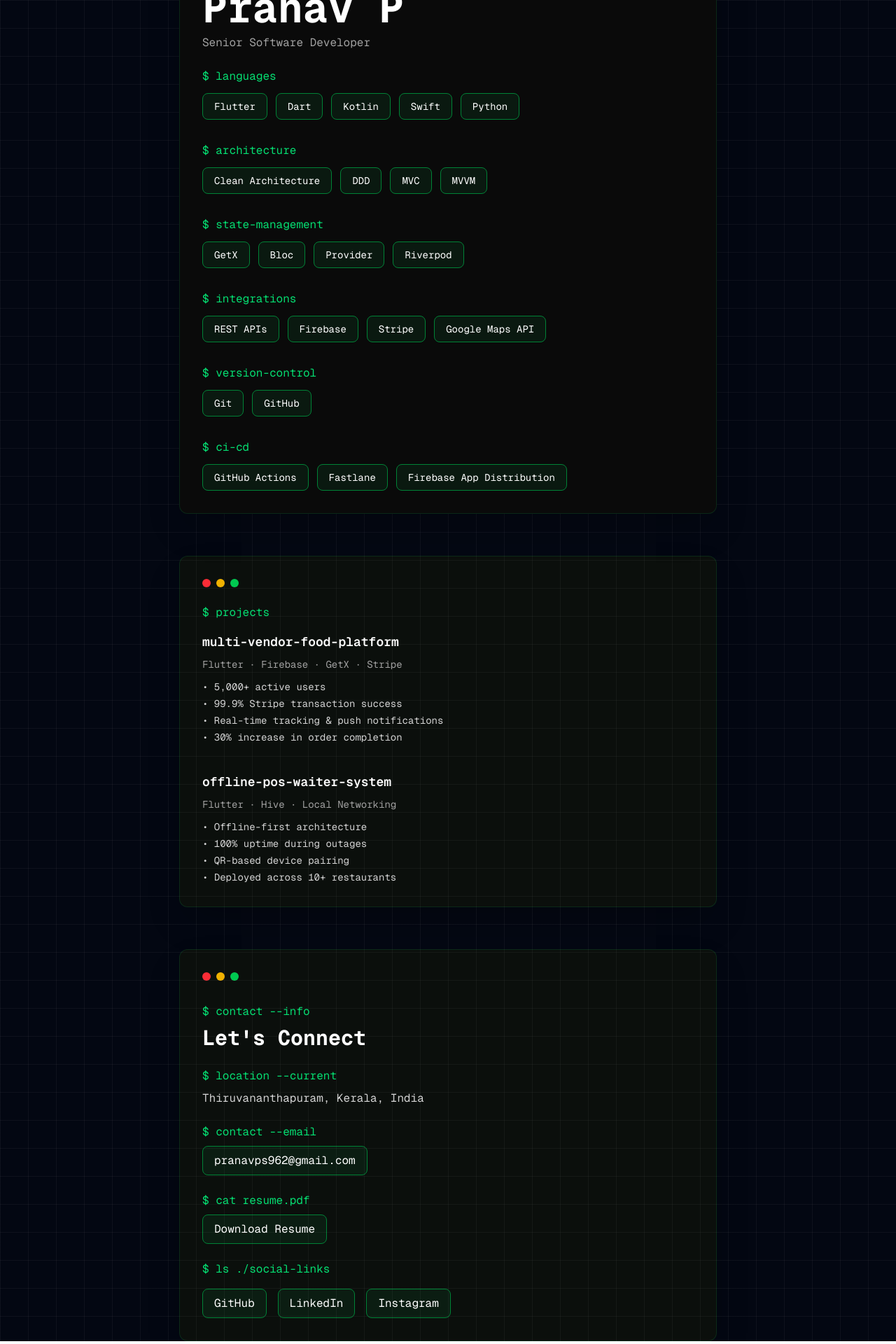
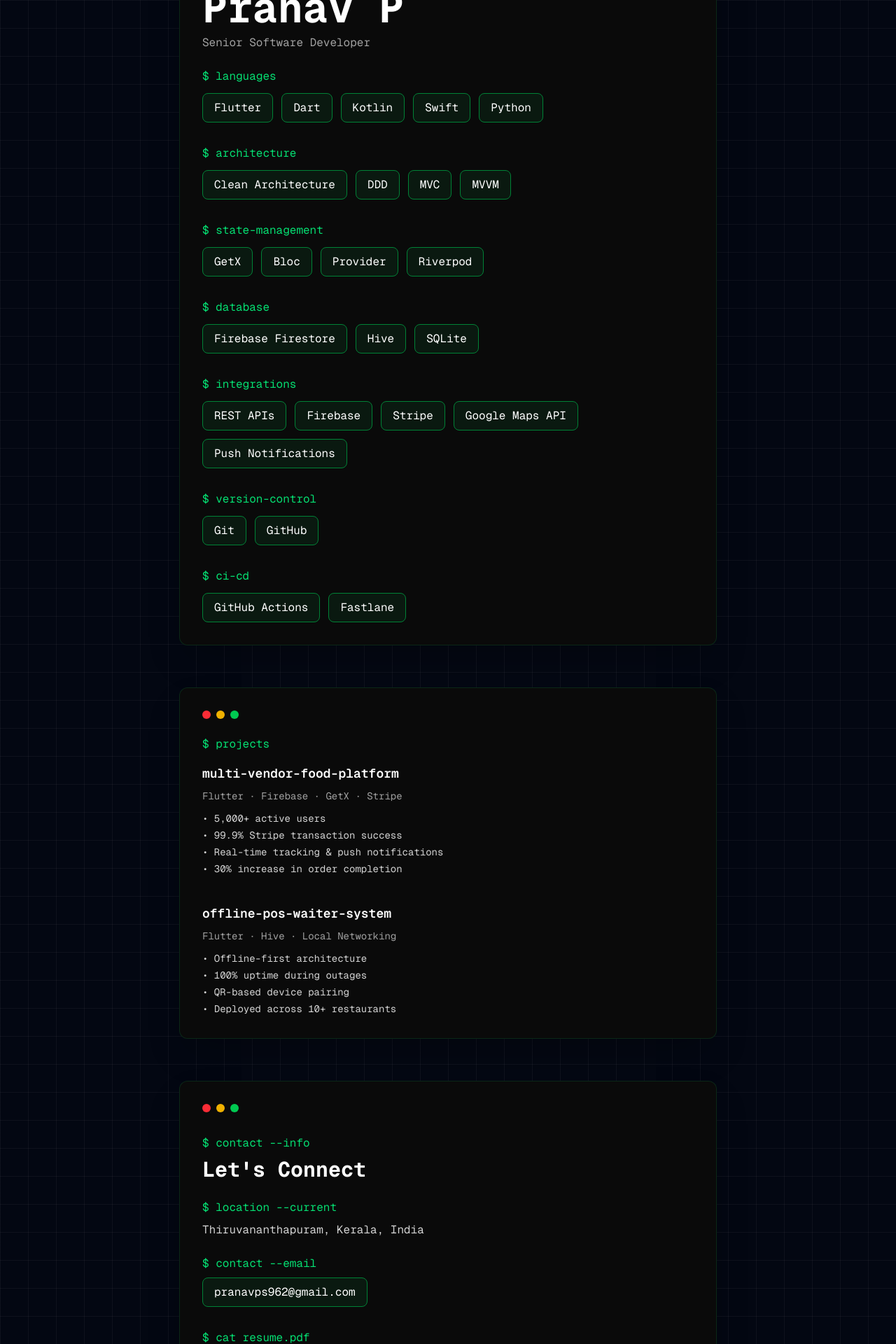
Before and after one commit to hashcode404/hashcode404.github.io, a Next.js app: page / in a window 1280 px wide. Shown: the part 120-2040 px from the top of the page at 70% size. Built offline with nearby package versions, Linux system fonts and the light colour scheme.

Commit message:
feat: enhance skill tag hover effects, introduce a database section, and refine card styling and animations.

```diff
--- a/app/page.tsx
+++ b/app/page.tsx
@@ -42,8 +42,10 @@
             {["Flutter", "Dart", "Kotlin", "Swift", "Python"].map((item) => (
               <span
                 key={item}
-                className="px-4 py-2 text-sm border border-green-700 text-white rounded-lg bg-green-900/20 hover:bg-green-900/40 transition"
-              >
+                className="px-4 py-2 border border-green-700 bg-green-900/20 rounded-lg
+               hover:bg-green-900/50 hover:shadow-lg hover:shadow-green-700/30
+               hover:-translate-y-1 hover:scale-105
+               transition-all duration-300 ease-in-out"              >
                 {item}
               </span>
             ))}
@@ -57,8 +59,10 @@
             {["Clean Architecture", "DDD", "MVC", "MVVM"].map((item) => (
               <span
                 key={item}
-                className="px-4 py-2 text-sm border border-green-700 text-white rounded-lg bg-green-900/20 hover:bg-green-900/40 transition"
-              >
+                className="px-4 py-2 border border-green-700 bg-green-900/20 rounded-lg
+               hover:bg-green-900/50 hover:shadow-lg hover:shadow-green-700/30
+               hover:-translate-y-1 hover:scale-105
+               transition-all duration-300 ease-in-out"              >
                 {item}
               </span>
             ))}
@@ -72,8 +76,26 @@
             {["GetX", "Bloc", "Provider", "Riverpod"].map((item) => (
               <span
                 key={item}
-                className="px-4 py-2 text-sm border border-green-700 text-white rounded-lg bg-green-900/20 hover:bg-green-900/40 transition"
-              >
+                className="px-4 py-2 border border-green-700 bg-green-900/20 rounded-lg
+               hover:bg-green-900/50 hover:shadow-lg hover:shadow-green-700/30
+               hover:-translate-y-1 hover:scale-105
+               transition-all duration-300 ease-in-out"              >
+                {item}
+              </span>
+            ))}
+          </div>
+        </div>
+        {/* DATABASE */}
+        <div className="mt-8">
+          <p className="text-green-400 mb-3">$ database</p>
+          <div className="flex flex-wrap gap-3">
+            {["Firebase Firestore", "Hive", "SQLite"].map((item) => (
+              <span
+                key={item}
+                className="px-4 py-2 border border-green-700 bg-green-900/20 rounded-lg
+               hover:bg-green-900/50 hover:shadow-lg hover:shadow-green-700/30
+               hover:-translate-y-1 hover:scale-105
+               transition-all duration-300 ease-in-out"              >
                 {item}
               </span>
             ))}
@@ -84,11 +106,13 @@
         <div className="mt-8">
           <p className="text-green-400 mb-3">$ integrations</p>
           <div className="flex flex-wrap gap-3">
-            {["REST APIs", "Firebase", "Stripe", "Google Maps API"].map((item) => (
+            {["REST APIs", "Firebase", "Stripe", "Google Maps API", "Push Notifications"].map((item) => (
               <span
                 key={item}
-                className="px-4 py-2 text-sm border border-green-700 text-white rounded-lg bg-green-900/20 hover:bg-green-900/40 transition"
-              >
+                className="px-4 py-2 border border-green-700 bg-green-900/20 rounded-lg
+               hover:bg-green-900/50 hover:shadow-lg hover:shadow-green-700/30
+               hover:-translate-y-1 hover:scale-105
+               transition-all duration-300 ease-in-out"              >
                 {item}
               </span>
             ))}
@@ -102,7 +126,10 @@
             {["Git", "GitHub"].map((item) => (
               <span
                 key={item}
-                className="px-4 py-2 text-sm border border-green-700 text-white rounded-lg bg-green-900/20 hover:bg-green-900/40 transition"
+                className="px-4 py-2 border border-green-700 bg-green-900/20 rounded-lg
+               hover:bg-green-900/50 hover:shadow-lg hover:shadow-green-700/30
+               hover:-translate-y-1 hover:scale-105
+               transition-all duration-300 ease-in-out"
               >
                 {item}
               </span>
@@ -114,11 +141,13 @@
         <div className="mt-8">
           <p className="text-green-400 mb-3">$ ci-cd</p>
           <div className="flex flex-wrap gap-3">
-            {["GitHub Actions", "Fastlane", "Firebase App Distribution"].map((item) => (
+            {["GitHub Actions", "Fastlane"].map((item) => (
               <span
                 key={item}
-                className="px-4 py-2 text-sm border border-green-700 text-white rounded-lg bg-green-900/20 hover:bg-green-900/40 transition"
-              >
+                className="px-4 py-2 border border-green-700 bg-green-900/20 rounded-lg
+               hover:bg-green-900/50 hover:shadow-lg hover:shadow-green-700/30
+               hover:-translate-y-1 hover:scale-105
+               transition-all duration-300 ease-in-out"              >
                 {item}
               </span>
             ))}
@@ -130,10 +159,9 @@
       {/* PROJECTS CARD */}
       <motion.div
         initial={{ opacity: 0, y: 40 }}
-        whileInView={{ opacity: 1, y: 0 }}
-        viewport={{ once: true }}
+        animate={{ opacity: 1, y: 0 }}
         transition={{ duration: 0.8 }}
-        className="bg-[#0b0f0c] border border-green-900/40 rounded-xl shadow-2xl w-[90%] max-w-3xl p-8 font-mono"
+        className="relative z-10 bg-neutral-950  border border-green-900/40 rounded-xl shadow-2xl w-[90%] max-w-3xl p-8 font-mono"
       >
         {/* Terminal Header */}
         <div className="flex items-center gap-2 mb-6">
@@ -185,7 +213,7 @@
         whileInView={{ opacity: 1, y: 0 }}
         viewport={{ once: true }}
         transition={{ duration: 0.8 }}
-        className="bg-[#0b0f0c] border border-green-900/40 rounded-xl shadow-2xl w-[90%] max-w-3xl p-8 font-mono"
+        className="relative z-10 bg-neutral-950  border border-green-900/40 rounded-xl shadow-2xl w-[90%] max-w-3xl p-8 font-mono"
       >
         {/* Terminal Header */}
         <div className="flex items-center gap-2 mb-6">
@@ -207,27 +235,36 @@
         <p className="text-green-400 mb-2">$ contact --email</p>
         <a
           href="mailto:pranavps962@gmail.com"
-          className="inline-block px-4 py-2 bg-green-900/20 border border-green-700 text-white rounded-lg hover:bg-green-900/40 transition mb-6"
-        >
+          className="inline-block px-4 py-2 border border-green-700 bg-green-900/20 rounded-lg
+             hover:bg-green-900/50 hover:shadow-lg hover:shadow-green-700/30
+             hover:-translate-y-1 hover:scale-105
+             transition-all duration-300 ease-in-out"        >
           pranavps962@gmail.com
         </a>
 
-        <p className="text-green-400 mb-2">$ cat resume.pdf</p>
+        <p className="text-green-400 mb-4 mt-8">$ cat resume.pdf</p>
         <a
-          href="/public/Pranav P.pdf"
+          href="/Pranav P.pdf"
           target="_blank"
-          className="inline-block px-4 py-2 bg-green-900/20 border border-green-700 text-white rounded-lg hover:bg-green-900/40 transition mb-6"
+          rel="noopener noreferrer"
+          className="inline-block px-4 py-2 border border-green-700 bg-green-900/20 rounded-lg
+             hover:bg-green-900/50 hover:shadow-lg hover:shadow-green-700/30
+             hover:-translate-y-1 hover:scale-105
+             transition-all duration-300 ease-in-out"
         >
           Download Resume
         </a>
 
-        <p className="text-green-400 mb-4">$ ls ./social-links</p>
-
+        <p className="text-green-400 mb-4 mt-8">$ ls ./social-links</p>
         <div className="flex flex-wrap gap-4">
           <a
             href="https://github.com/hashcode404"
             target="_blank"
-            className="px-4 py-2 border border-green-700 bg-green-900/20 rounded-lg hover:bg-green-900/40 transition"
+            rel="noopener noreferrer"
+            className="px-4 py-2 border border-green-700 bg-green-900/20 rounded-lg
+               hover:bg-green-900/50 hover:shadow-lg hover:shadow-green-700/30
+               hover:-translate-y-1 hover:scale-105
+               transition-all duration-300 ease-in-out"
           >
             GitHub
           </a>
@@ -235,7 +272,11 @@
           <a
             href="https://www.linkedin.com/in/pranav-p-a882331b3/"
             target="_blank"
-            className="px-4 py-2 border border-green-700 bg-green-900/20 rounded-lg hover:bg-green-900/40 transition"
+            rel="noopener noreferrer"
+            className="px-4 py-2 border border-green-700 bg-green-900/20 rounded-lg
+               hover:bg-green-900/50 hover:shadow-lg hover:shadow-green-700/30
+               hover:-translate-y-1 hover:scale-105
+               transition-all duration-300 ease-in-out"
           >
             LinkedIn
           </a>
@@ -243,7 +284,11 @@
           <a
             href="https://www.instagram.com/hashcode.404"
             target="_blank"
-            className="px-4 py-2 border border-green-700 bg-green-900/20 rounded-lg hover:bg-green-900/40 transition"
+            rel="noopener noreferrer"
+            className="px-4 py-2 border border-green-700 bg-green-900/20 rounded-lg
+               hover:bg-green-900/50 hover:shadow-lg hover:shadow-green-700/30
+               hover:-translate-y-1 hover:scale-105
+               transition-all duration-300 ease-in-out"
           >
             Instagram
           </a>
```
